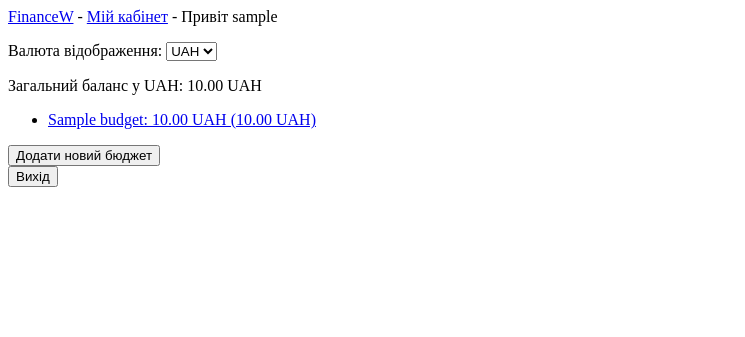
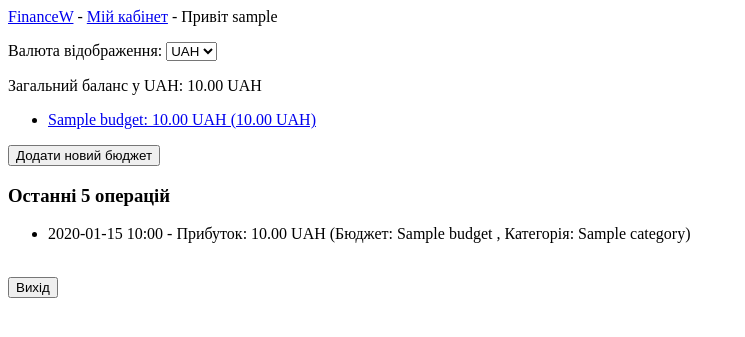
Before and after one commit to xgrsai/wteam_finw, a Django app: page /my/ in a window 1280 px wide. Shown: the top 337 px of the page, without its empty margins (0-745 px from the left). Run offline with Django 5.2, Linux system fonts and the light colour scheme; a user stored in the database is signed in; tables that the repository leaves empty hold one stand-in row (values such as "Sample post"); a database or web service that is not in the repository returns one stand-in record (values such as "Sample title"); data that the repository does not hold is empty.

Commit message:
Display last 5 operations

```diff
--- a/financew/templates/financew/my.html
+++ b/financew/templates/financew/my.html
@@ -35,6 +35,18 @@
     <button id="cancel-btn">Скасувати</button>
   </form> </div>
 
+<!-- Останні операції -->
+<h3>Останні 5 операцій</h3>
+<ul>
+{% for operation in recent_operations %}
+    <li>
+      {{ operation.date_added|date:"Y-m-d H:i" }} - {{ operation.get_type_display }}: {{ operation.amount|floatformat:2 }} {{ operation.budget.currency }} (Бюджет: {{ operation.budget.name }} {% if operation.category %}, Категорія: {{ operation.category.name }}{% endif %})
+    </li>
+{% empty %}
+    <li>Операції не знайдено</li>
+{% endfor %}
+</ul>
+
   <script>
     // Отримуємо елементи
     const addBudgetBtn = document.getElementById("add-budget-btn");
--- a/financew/views.py
+++ b/financew/views.py
@@ -24,6 +24,9 @@ def my(request):
     """
     budgets = Budget.objects.filter(owner=request.user).all() # взяти всі бюджети що належать цьому користувачу
     rates = get_exchange_rates(request)
+
+    # Отримуємо останні 5 фінансових операцій для поточного користувача
+    recent_operations = FinOperation.objects.filter(budget__owner=request.user).order_by('-date_added')[:5]
 
     # Отримуємо валюту відображення з GET-параметра або сесії
     display_currency = request.GET.get('currency', request.session.get('display_currency', 'UAH'))
@@ -65,7 +68,7 @@ def my(request):
 
         # Display a blank or invalid form.
 
-    context = {'budgets_with_converted': budgets_with_converted, 'budgets': budgets, 'total_balance': total_balance, 'display_currency': display_currency, 'form':form, 'currencies': ['UAH', 'USD', 'EUR'],}
+    context = {'budgets_with_converted': budgets_with_converted, 'budgets': budgets, 'total_balance': total_balance, 'display_currency': display_currency, 'form':form, 'currencies': ['UAH', 'USD', 'EUR'], 'recent_operations':recent_operations}
     return render(request, 'financew/my.html', context) # потім дані з context можна використовувати у шаблоні
 
 
```
Also changed, not shown: financew/migrations/0001_initial.py, financew/migrations/0002_finoperation.py (deleted), financew/migrations/0003_alter_budget_options.py (deleted), financew/migrations/0003_alter_budget_options_and_more.py (deleted), financew/migrations/0004_category_budget_currency_budget_name_and_more.py (deleted), financew/migrations/0005_alter_category_options.py (deleted), financew/migrations/0006_alter_finoperation_type.py (deleted), financew/migrations/0007_alter_finoperation_category.py (deleted), financew/migrations/0007_merge_20250220_1812.py (deleted), financew/migrations/0007_merge_20250221_1350.py (deleted), financew/migrations/0008_alter_finoperation_category.py (deleted), financew/migrations/0009_merge_20250225_2003.py (deleted), financew/migrations/0010_budget_owner_category_owner.py (deleted), financew/migrations/0011_finoperation_is_active_finoperation_last_execution_and_more.py (deleted).
